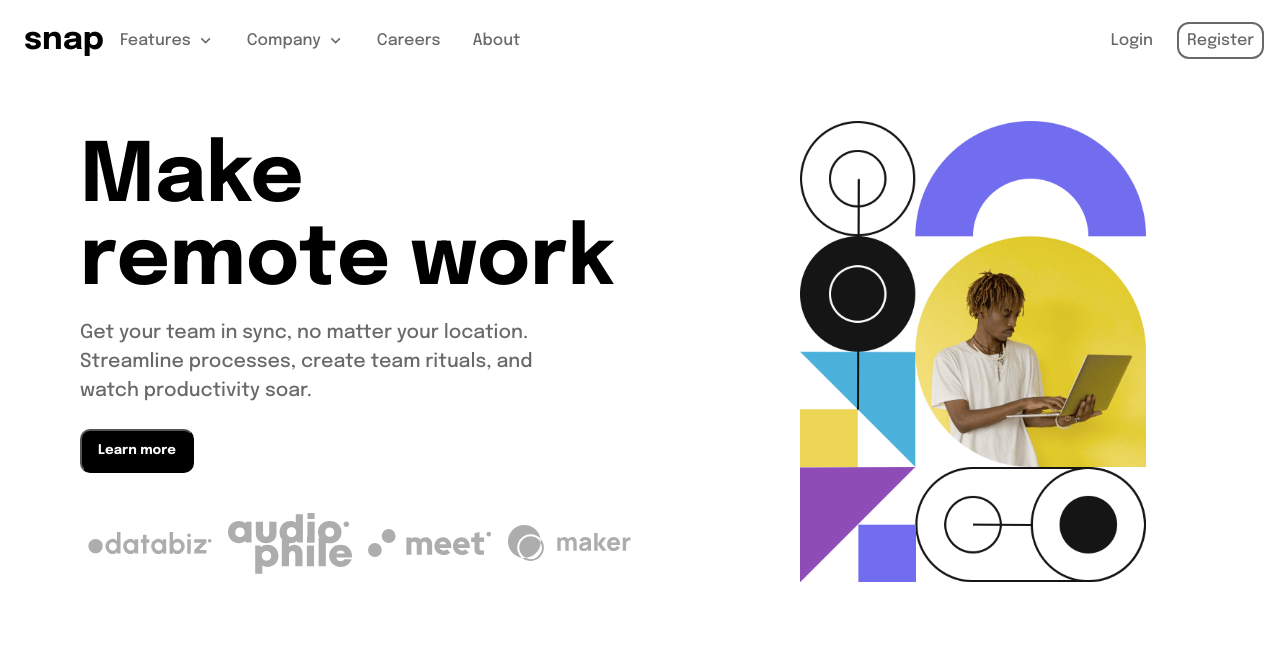
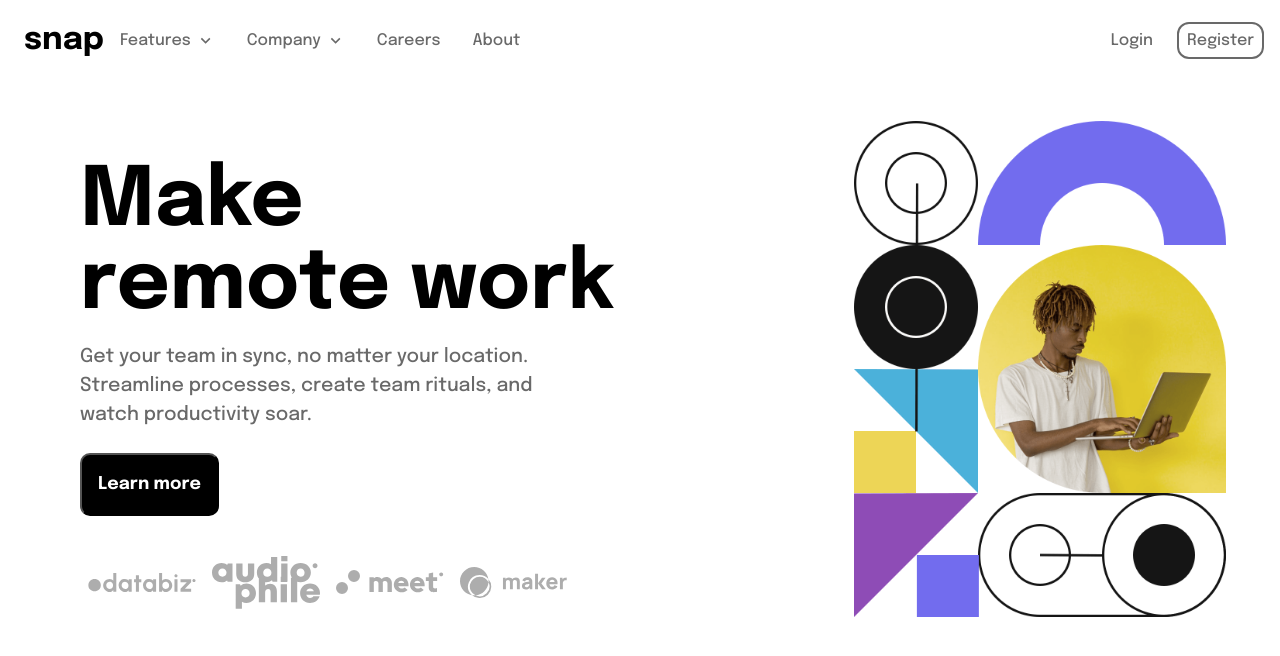
Before and after one commit to 7heDoer/intro-section-with-dropdown-nav, a React (Vite) app: page / in a window 1280 px wide. Shown: the top 656 px of the page. Built offline with nearby package versions, Linux system fonts and the light colour scheme.

Commit message:
Done for now

```diff
--- a/src/styles/App.css
+++ b/src/styles/App.css
@@ -25,7 +25,7 @@
   background-color: transparent;
 }
 
-@media (min-width: 768px) {
+@media (min-width: 1024px) {
 
  .menu {
    display: none;
--- a/src/styles/Main.css
+++ b/src/styles/Main.css
@@ -50,11 +50,68 @@
     margin-block-end: 2rem;
 }
 
-@media (min-width: 1280px) {
+@media (min-width: 440px) {
+    .main-banner {
+        background-position: center center;
+    }
+}
 
+@media (min-width: 600px) {
+    .info-header {
+        font-size: 3rem;
+        margin-block-start: 2.5rem;
+    }
+
+    .info-paragraph {
+        padding-inline: 3rem;
+        font-size: 1.5rem;
+    }
+
+    .info-btn {
+        font-size: 1.5rem;
+        padding-block: 1.2rem;
+        padding-inline: 1rem;
+    }
+}
+
+@media (min-width: 1024px) {
+    .info-btn {
+        font-size: 1.1rem;
+        padding-block: 1rem;
+    }
+    .main-container {
+        grid-template-columns: 1.5fr 1fr;
+        grid-template-rows: 1fr;
+        gap: 2rem;
+    }
+    .main-banner {
+        order: 2;
+        background-image: url(../images/image-hero-desktop.png);
+    }
+    .info {
+        order: 1;
+        text-align: start;
+        padding-inline-start: 5rem;
+    }
+    .info-paragraph {
+        font-size: 1.1rem;
+        padding-inline: 0;
+        padding-inline-end: 4rem;
+    }
     .block {
         display: block;
     }
+    .info-header {
+        font-size: 3rem;
+    }
+    .info-users {
+        padding-inline-end: 4rem;
+    }
+}
+
+@media (min-width: 1280px) {
+
+
     .main {
         margin: auto;
         max-inline-size: 1440px;
@@ -67,8 +124,6 @@
         gap: 5rem;
     }
     .info {
-        order: 1;
-        text-align: start;
         padding-inline: 5rem;
     }
     .info-paragraph {
@@ -78,10 +133,6 @@
     .main-banner {
         order: 2;
         background-image: url(../images/image-hero-desktop.png);
-        /* background-size: 70%; */
-        /* background-position: top center; */
-        /* background-size: contain 80%; */
-
     }
 
     .info-header {
@@ -89,6 +140,7 @@
     }
     .info-users {
         margin-block-end: 0rem;
+        padding-inline-end: 4rem;
     }
 
 
--- a/src/styles/Nav.css
+++ b/src/styles/Nav.css
@@ -73,9 +73,27 @@
     text-align: center;
 }
 
+@media (min-width: 500px) {
+    .nav-container {
+        inline-size: 45%;
+    }
+    .menu-btn, a {
+        font-size: 1.1rem;
+    }
+}
 
+@media (min-width: 800px)
+{
+    .nav-container {
+        padding-inline-start: 2rem;
+    }
+}
 
-@media (min-width: 768px) {
+@media (min-width: 1024px) {
+
+    .menu-btn, a {
+        font-size: 1rem;
+    }
 
     .close {
         display: none;
--- a/src/styles/Sub.css
+++ b/src/styles/Sub.css
@@ -12,7 +12,7 @@
     gap: .8rem;
 }
 
-@media (min-width: 768px) {
+@media (min-width: 1024px) {
     .sub-menu {
         min-inline-size: 8rem;
         background-color: #fff;
```
